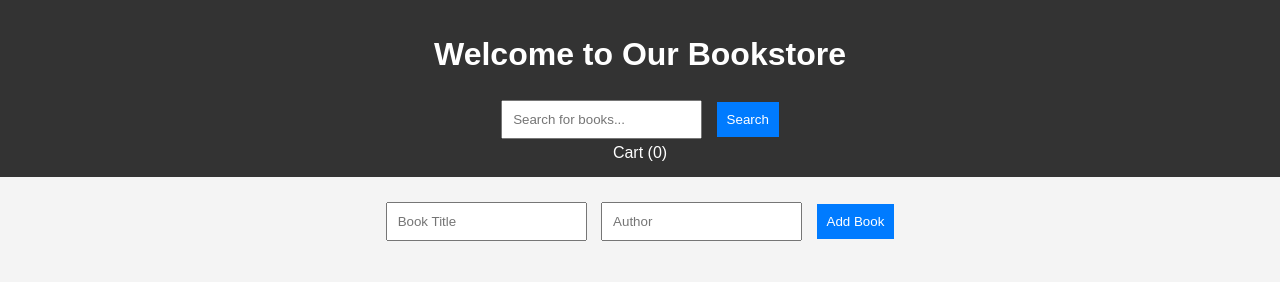
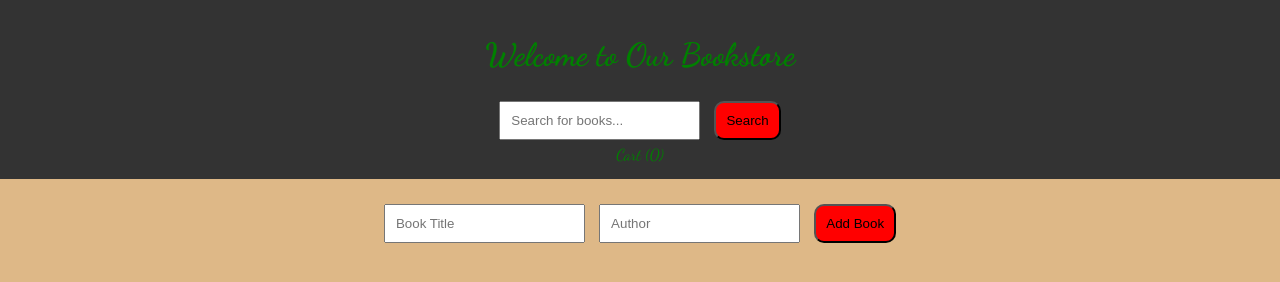
Before and after one commit to Lewis-max-bot/project-1, a plain HTML site: page index.html in a window 1280 px wide. Drawn offline with Linux system fonts and the light colour scheme; no server answers; a web font is replaced by a local one.

Commit message:
added styles and image folder

```diff
--- a/css/style.css
+++ b/css/style.css
@@ -1,14 +1,19 @@
+@import url('https://fonts.googleapis.com/css2?family=Bungee+Tint&family=Dancing+Script:wght@400..700&display=swap');
+
 body {
-    font-family: Arial, sans-serif;
+    font-family: "Dancing Script", cursive;
+    font-optical-sizing: auto;
+    font-weight: weight;
+    font-style: normal;
     margin: 0;
     padding: 0;
     text-align: center;
-    background-color: #f4f4f4;
+    background-color:burlywood ;
 }
 
 header {
     background: #333;
-    color: white;
+    color: green;
     padding: 15px;
 }
 
@@ -23,18 +28,18 @@ input, button {
 }
 
 .book-item {
-    background: white;
+    background: powderblue;
     padding: 15px;
     margin: 10px;
     border-radius: 5px;
-    box-shadow: 0 0 5px rgba(0,0,0,0.2);
+
 }
 
 button {
     cursor: pointer;
-    background: #007BFF;
-    color: white;
-    border: none;
+    background: red;
+    color: black;
+    border-radius: 10px;
     padding: 10px;
 }
 
--- a/js/index.js
+++ b/js/index.js
@@ -1,6 +1,5 @@
 const apiUrl = "http://localhost:3000/books";
 
-// Fetch books when the page loads
 document.addEventListener("DOMContentLoaded", fetchBooks);
 document.getElementById("search-btn").addEventListener("click", searchBooks);
 document.getElementById("add-book-form").addEventListener("submit", addBook);
```
Also changed, not shown: images/background.jpg (added).
